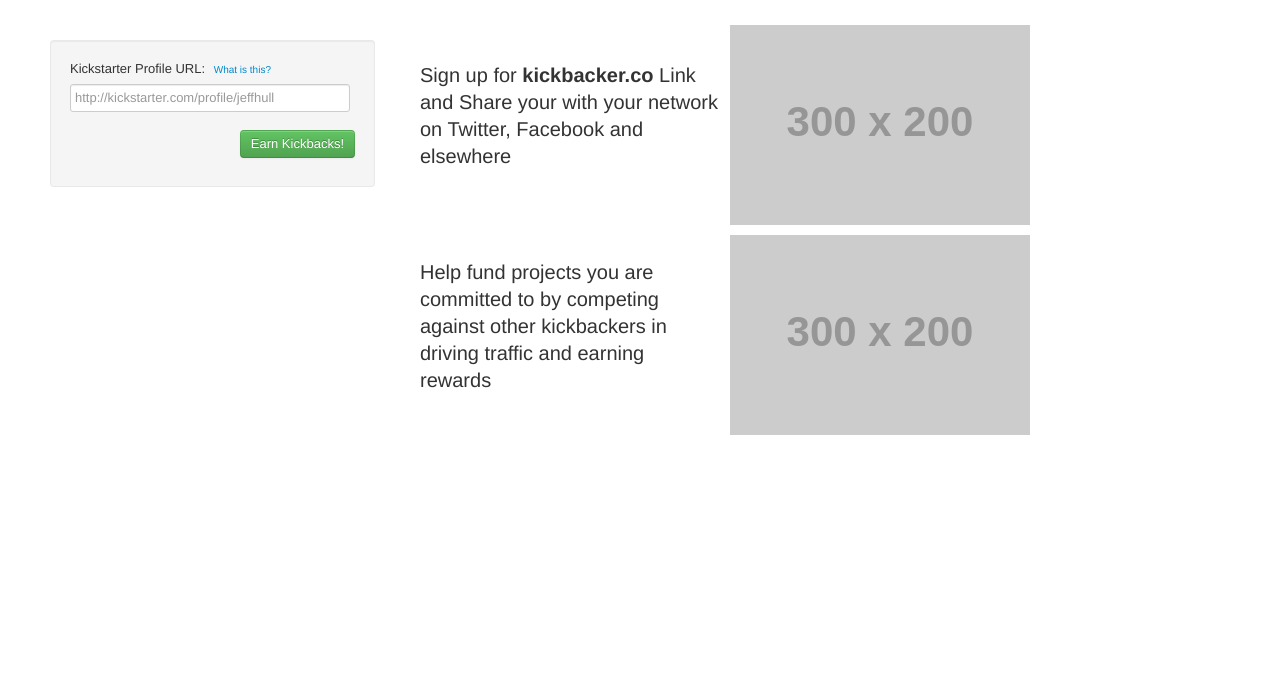
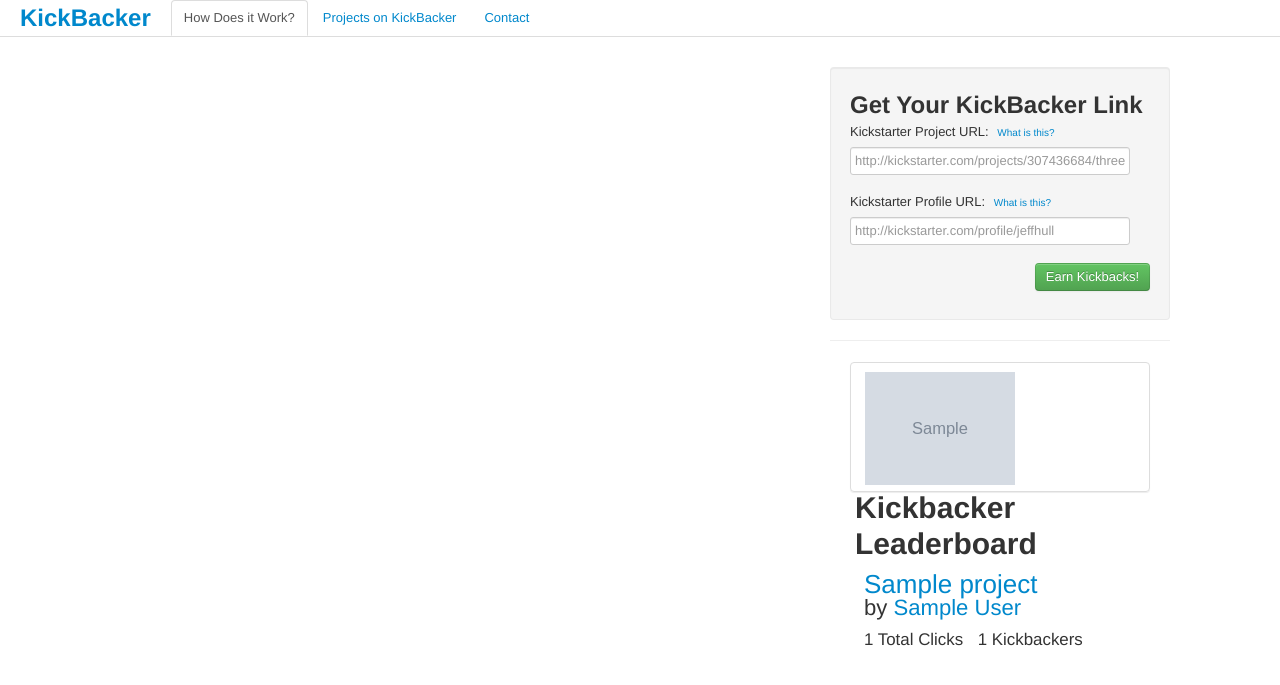
Before and after one commit to jsh2134/kickbacker, a Flask app: template kickbacker/templates/index.html in a window 1280 px wide. Shown: the top 685 px of the page. Run offline with Flask 2, Linux system fonts and the light colour scheme; the template is opened without the code that fills it: most values are stand-ins (such as "Sample title", 1, 10 or a date in 2020); grey boxes marked "Sample" are stand-in pictures; grey boxes labelled with a size stand in for pictures from a placeholder-image service; parts of the project's set-up code (start-up, migrations or seed data) failed here and were passed over; some libraries are stand-ins or nearby versions.

Commit message:
style home page more with nav, add tooltips to signup, add projectboard page

```diff
--- a/kickbacker/static/css/main.css
+++ b/kickbacker/static/css/main.css
@@ -74,7 +74,7 @@ img.thumb {
 
 /** URL Signup **/
 .signup {
-	width:325px;
+	width:340px;
 	margin:10px;
 }
 
@@ -86,6 +86,12 @@ img.thumb {
 #your-link-area {
 	margin-top:15px;
 	font-size:1.6em;
+}
+
+.showcase {
+	background-image: url(/static/img/home-showcase.png);
+	background-repeat: repeat-x;
+
 }
 
 /** Markitechture **/
--- /dev/null
+++ b/kickbacker/static/js/bootstrap-popover.js
@@ -0,0 +1,98 @@
+/* ===========================================================
+ * bootstrap-popover.js v2.0.4
+ * http://twitter.github.com/bootstrap/javascript.html#popovers
+ * ===========================================================
+ * Copyright 2012 Twitter, Inc.
+ *
+ * Licensed under the Apache License, Version 2.0 (the "License");
+ * you may not use this file except in compliance with the License.
+ * You may obtain a copy of the License at
+ *
+ * http://www.apache.org/licenses/LICENSE-2.0
+ *
+ * Unless required by applicable law or agreed to in writing, software
+ * distributed under the License is distributed on an "AS IS" BASIS,
+ * WITHOUT WARRANTIES OR CONDITIONS OF ANY KIND, either express or implied.
+ * See the License for the specific language governing permissions and
+ * limitations under the License.
+ * =========================================================== */
+
+
+!function ($) {
+
+  "use strict"; // jshint ;_;
+
+
+ /* POPOVER PUBLIC CLASS DEFINITION
+  * =============================== */
+
+  var Popover = function ( element, options ) {
+    this.init('popover', element, options)
+  }
+
+
+  /* NOTE: POPOVER EXTENDS BOOTSTRAP-TOOLTIP.js
+     ========================================== */
+
+  Popover.prototype = $.extend({}, $.fn.tooltip.Constructor.prototype, {
+
+    constructor: Popover
+
+  , setContent: function () {
+      var $tip = this.tip()
+        , title = this.getTitle()
+        , content = this.getContent()
+
+      $tip.find('.popover-title')[this.isHTML(title) ? 'html' : 'text'](title)
+      $tip.find('.popover-content > *')[this.isHTML(content) ? 'html' : 'text'](content)
+
+      $tip.removeClass('fade top bottom left right in')
+    }
+
+  , hasContent: function () {
+      return this.getTitle() || this.getContent()
+    }
+
+  , getContent: function () {
+      var content
+        , $e = this.$element
+        , o = this.options
+
+      content = $e.attr('data-content')
+        || (typeof o.content == 'function' ? o.content.call($e[0]) :  o.content)
+
+      return content
+    }
+
+  , tip: function () {
+      if (!this.$tip) {
+        this.$tip = $(this.options.template)
+      }
+      return this.$tip
+    }
+
+  })
+
+
+ /* POPOVER PLUGIN DEFINITION
+  * ======================= */
+
+  $.fn.popover = function (option) {
+    return this.each(function () {
+      var $this = $(this)
+        , data = $this.data('popover')
+        , options = typeof option == 'object' && option
+      if (!data) $this.data('popover', (data = new Popover(this, options)))
+      if (typeof option == 'string') data[option]()
+    })
+  }
+
+  $.fn.popover.Constructor = Popover
+
+  $.fn.popover.defaults = $.extend({} , $.fn.tooltip.defaults, {
+    placement: 'right'
+  , content: ''
+  , template: '<div class="popover"><div class="arrow"></div><div class="popover-inner"><h3 class="popover-title"></h3><div class="popover-content"><p></p></div></div></div>'
+  })
+
+}(window.jQuery);
--- a/kickbacker/templates/base.html
+++ b/kickbacker/templates/base.html
@@ -5,13 +5,31 @@
   <link rel="stylesheet" href="/static/css/main.css" />
   <link rel="stylesheet" href="/static/css/bootstrap.min.css" />
 
-  <script type="text/javascript" src="https://ajax.googleapis.com/ajax/libs/jquery/1.4.4/jquery.min.js"></script>
+  <script type="text/javascript" src="https://ajax.googleapis.com/ajax/libs/jquery/1.7.2/jquery.min.js"></script>
 
   {% block header %}
   {% endblock header %}
 
   </head>
   <body>
+
+    <div class='nav-container'>
+      <ul class="nav nav-tabs">
+            <li style='margin:0px 20px;'>
+              <h2><a href='/'>KickBacker</a></h2>
+            </li>
+            <li class="active">
+              <a href='/'>How Does it Work?</a>
+            </li>
+            <li>
+              <a href='/projectboard'>Projects on KickBacker</a>
+            </li>
+            <li>
+              <a href='/contact'>Contact</a>
+            </li>
+      </ul>
+    </div>
+
     <div class='main-container'>
     {% block content %}
     {% endblock content %}
--- a/kickbacker/templates/get_project.html
+++ b/kickbacker/templates/get_project.html
@@ -1,10 +1,14 @@
-{% extends 'base.html' %}
 
 {% block header %}
  <script type='text/javascript' src='/static/js/kickbacker.js'></script>
+ <script type='text/javascript' src='/static/js/bootstrap-tooltip.js'></script>
+ <script type='text/javascript' src='/static/js/bootstrap-popover.js'></script>
 
  <script type='text/javascript'>
 $(function () {
+  var poptions = { 'placement': 'left' };
+  $('#ks-url-help').popover(poptions);
+  $('#ks-profile-help').popover(poptions);
   $('#ks-url').keyup(function() {
     url = $('#ks-url').val();
     if (is_valid_kickstarter_url(url) == false) {
@@ -38,14 +42,15 @@ $(function () {
 
 <div class='signup'>
   <form class="form-vertical well" >
-    <fieldset class="control-group">
-      {% if project %}
+   <h2>Get Your KickBacker Link</h2>
+   <fieldset class="control-group">
+      {% if lead_type == 'backer' %}
             <input id="ks-url" name="url" type="hidden" value="{{ project['url'] }}">
       {% else %}
         <div class="control-group">
           <label class="control-label">Kickstarter Project URL:
             <span class='help-inline'>
-              <a style='font-size:10px;' href='#'>What is this?</a>
+              <a style='font-size:10px;' id='ks-url-help' rel='popover' href='#' data-original-title='Kickstarter Project URL' data-content='Enter the URL of the project you wish to promote. You can get the kickstarter project URL by going to the Kickstarter page for that project, and copy and pasting the link here. <br><br> It will be in the format <b>http://kickstarter.com/projects/project-shortname-or-id/full-project-name</b>'>What is this?</a>
             </span>
           </label>
           <div class="controls">
@@ -56,7 +61,7 @@ $(function () {
       <div class="control-group">
         <label class="control-label">Kickstarter Profile URL:
             <span class='help-inline'>
-              <a style='font-size:10px;' href='#'>What is this?</a>
+              <a style='font-size:10px;' id='ks-profile-help' rel='popover' href='#' data-original-title='Kickstarter Profile URL' data-content='You can get your kickstarter profile URL by logging into Kickstarter, going to your profile page, and copy and pasting the link here. <br><br> It will be in the format <b>http://kickstarter.com/profile/your-name-or-id</b>'>What is this?</a>
             </span>
           </label>
         <div class="controls">
@@ -70,6 +75,31 @@ $(function () {
       <button id='go' type="button" onclick='display_url()' class="btn btn-success" style='float:right;'>Earn Kickbacks!</button>
   </fieldset>
   </form>
+  {% if project %}
+    <hr>
+    <div id='project-{{project.id}}' class='project-leaderboard'>
+        <div class="thumbnail" style='height:120px;'>
+          <a href="http://kickstarter.com/{{project.link}}">
+            <img src='{{project.img}}' width='150px' class='thumb'>
+          </a>
+          <h1>Kickbacker Leaderboard</h1>
+          <div class="caption">
+            <a href="http://kickstarter.com/{{project.link}}">
+              <span class='project-title'>{{ project.name }}</span>
+            </a>
+            <p>
+              <span class='project-author'>by <a href="http://kickstarter.com/{{project.author_link}}">{{project.author}}</a></span>
+              <br><br>
+              <span class='project-clicks'>{{ total_clicks }} Total Clicks</span>
+              &nbsp;&nbsp;
+              <span class='project-clicks'>{{ backers|length }} Kickbackers</span>
+            </p>
+          </div>
+    </div>
+
+  {% endif %}
 </div>
 
+
+
 {% endblock content %}
--- a/kickbacker/templates/index.html
+++ b/kickbacker/templates/index.html
@@ -1,36 +1,55 @@
 {% extends 'base.html' %}
 
-
 {% block content %}
-
 <div class="row">
-  <div class="span4">
-  {% include 'get_project.html' %}
-  </div>
   <div class="span8">
+    {% if lead_type == 'backer' %}
+      <h1>Earn Rewards by Sharing</h1>
+    {% elif lead_type == 'owner' %}
+      <h1>Your Backers are your Biggest Fans</h1>
+    {% endif %}
     <div class='buzzword-wrapper'>
       <div class="buzzword-elem">
         <div class="bw-text">
           <p class="lead">
-            Sign up for <b>kickbacker.co</b> Link and Share your with your network on Twitter, Facebook and elsewhere
+            {% if lead_type == 'backer' %}
+              Help fund projects you are backing by competing against other kickbackers in driving traffic and earning rewards.
+            {% elif lead_type == 'owner' %}
+             Incentivize your backers to spread the word about your project. Reward them for driving more backers and more hits to your project page.
+            {% endif %}
           </p>
         </div>
         <div class="bw-screen">
-          <img class="thumb" src="http://placehold.it/300x200">
+            {% if lead_type == 'backer' %}
+              <img class="thumb" src="http://placehold.it/300x200">
+            {% elif lead_type == 'owner' %}
+              <img class="thumb" src="http://placehold.it/300x200">
+            {% endif %}
         </div>
       </div>
       <div class="buzzword-elem">
         <div class="bw-text">
           <p class="lead">
-            Help fund projects you are committed to by competing against other kickbackers in driving traffic and earning rewards
+            {% if lead_type == 'backer' %}
+              Signup for a <b>kickbacker.co</b> Link and Share with your network on Twitter, Facebook and elsewhere.
+            {% elif lead_type == 'owner' %}
+              Signup for kickbacker, share your link with your backers, and fund your project!
+            {% endif %}
           </p>
         </div>
         <div class="bw-screen">
-          <img class="thumb" src="http://placehold.it/300x200">
+            {% if lead_type == 'backer' %}
+              <img class="thumb" src="http://placehold.it/300x200">
+            {% elif lead_type == 'owner' %}
+              <img class="thumb" src="http://placehold.it/300x200">
+            {% endif %}
         </div>
       </div>
     </div>
   </div>
+  <div class="span4">
+  {% include 'get_project.html' %}
+  </div>
 </div>
 
 {% endblock content %}
--- a/kickbacker/urls.py
+++ b/kickbacker/urls.py
@@ -35,6 +35,10 @@ def respond_redirect(project_id, backer_id):
 def respond_dashboard():
 	return views.dashboard()
 
+@app.route('/projectboard')
+def respond_projectboard():
+	return views.projectboard()
+
 @app.route('/<project_id>/leaderboard')
 def respond_leaderboard(project_id):
 	return views.leaderboard(project_id)
```
Also changed, not shown: kickbacker/templates/show_projectboard.html (added, +30 -0 lines), kickbacker/views.py (+21 -1 lines), kickbacker/static/js/bootstrap-tooltip.js (added).
